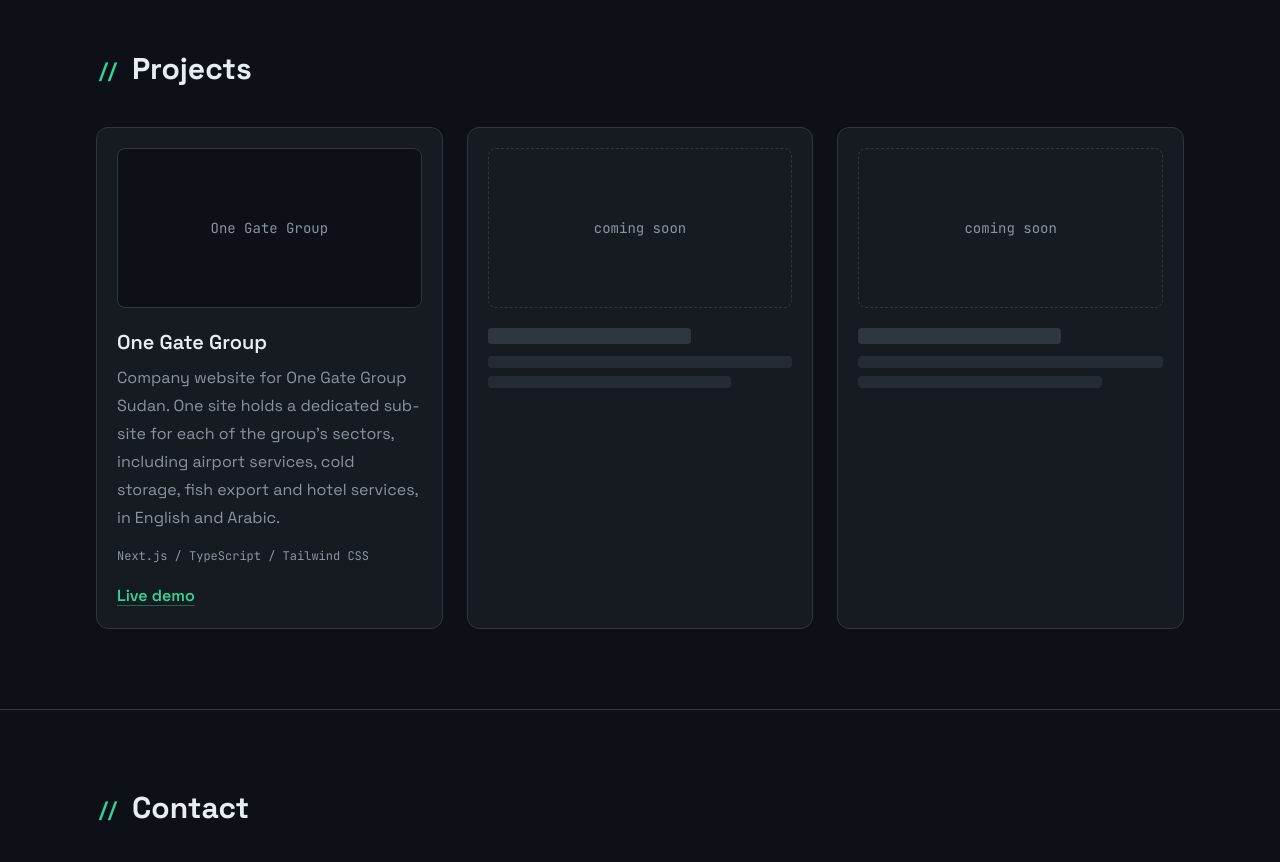
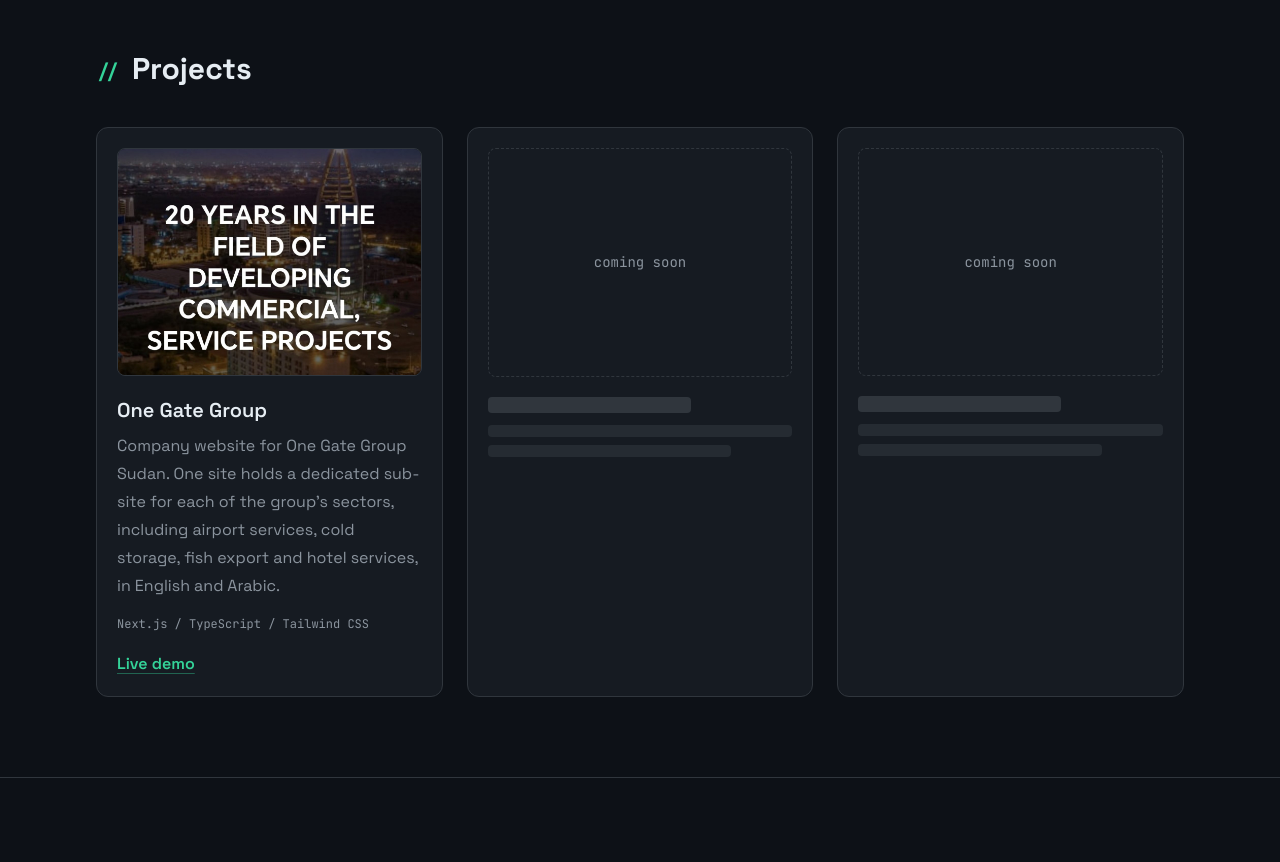
Before and after one commit to Mu21stafa23/personal-website, a Next.js app: page / in a window 1280 px wide. Shown: the part 3800-4662 px from the top of the page. Built offline with nearby package versions, Linux system fonts and the light colour scheme.

Commit message:
Add a screenshot to the One Gate Group card and make it clickable
The picture and the project name now open the live site, as well as the
Live demo link.

Co-Authored-By: Claude Opus 5.5 <noreply@anthropic.com>
Claude-Session: https://claude.ai/code/session_01TkRPnwSefusrgepjoER5a5

```diff
--- a/app/components/Projects.tsx
+++ b/app/components/Projects.tsx
@@ -28,6 +28,7 @@ const projects: Project[] = [
     description:
       'Company website for One Gate Group Sudan. One site holds a dedicated sub-site for each of the group\'s sectors, including airport services, cold storage, fish export and hotel services, in English and Arabic.',
     stack: ['Next.js', 'TypeScript', 'Tailwind CSS'],
+    image: '/projects/one-gate-group.jpg',
     demo: 'https://one-gate-website.vercel.app',
   },
 ]
@@ -48,20 +49,49 @@ export default function Projects() {
       intro={projects.length === 0 ? 'New projects are on the way.' : undefined}
     >
       <ul className="grid gap-6 sm:grid-cols-2 lg:grid-cols-3">
-        {projects.map((project) => (
-          <li key={project.name} className="flex flex-col rounded-xl border border-line bg-panel p-5">
-            {project.image ? (
+        {projects.map((project) => {
+          /* Clicking the picture or the name opens the project. */
+          const href = project.demo ?? project.code
+          const picture = project.image ? (
             <img
               src={project.image}
               alt={`Screenshot of ${project.name}`}
-                className="h-40 w-full rounded-lg border border-line object-cover object-top"
+              className="aspect-[4/3] w-full rounded-lg border border-line object-cover"
             />
           ) : (
-              <div className="flex h-40 items-center justify-center rounded-lg border border-line bg-ink font-mono text-sm text-mute">
+            <div className="flex aspect-[4/3] items-center justify-center rounded-lg border border-line bg-ink font-mono text-sm text-mute">
               {project.name}
             </div>
+          )
+
+          return (
+            <li key={project.name} className="flex flex-col rounded-xl border border-line bg-panel p-5">
+              {href ? (
+                <a
+                  href={href}
+                  target="_blank"
+                  rel="noopener noreferrer"
+                  className="block transition-opacity hover:opacity-90"
+                >
+                  {picture}
+                </a>
+              ) : (
+                picture
               )}
-            <h3 className="mt-5 text-xl font-semibold">{project.name}</h3>
+              <h3 className="mt-5 text-xl font-semibold">
+                {href ? (
+                  <a
+                    href={href}
+                    target="_blank"
+                    rel="noopener noreferrer"
+                    className="transition-colors hover:text-mint"
+                  >
+                    {project.name}
+                  </a>
+                ) : (
+                  project.name
+                )}
+              </h3>
               <p className="mt-2 leading-7 text-mute">{project.description}</p>
               <p className="mt-4 font-mono text-xs text-mute">{project.stack.join(' / ')}</p>
               {(project.demo || project.code) && (
@@ -79,11 +109,12 @@ export default function Projects() {
                 </div>
               )}
             </li>
-        ))}
+          )
+        })}
 
         {Array.from({ length: placeholders }, (_, index) => (
           <li key={`placeholder-${index}`} className="rounded-xl border border-line bg-panel p-5">
-            <div className="flex h-40 items-center justify-center rounded-lg border border-dashed border-line font-mono text-sm text-mute">
+            <div className="flex aspect-[4/3] items-center justify-center rounded-lg border border-dashed border-line font-mono text-sm text-mute">
               coming soon
             </div>
             <div aria-hidden="true">
```
Also changed, not shown: public/projects/one-gate-group.jpg (added). Lines whose indentation alone changed are shown as unchanged.
